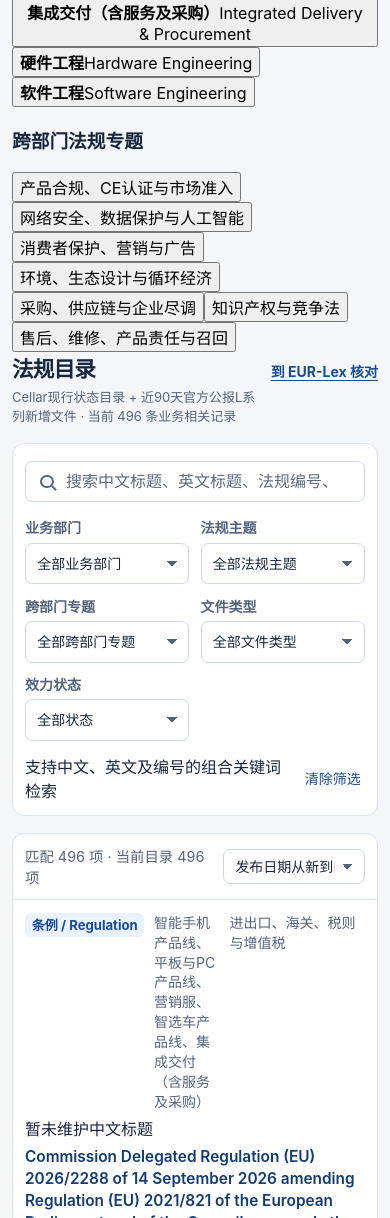
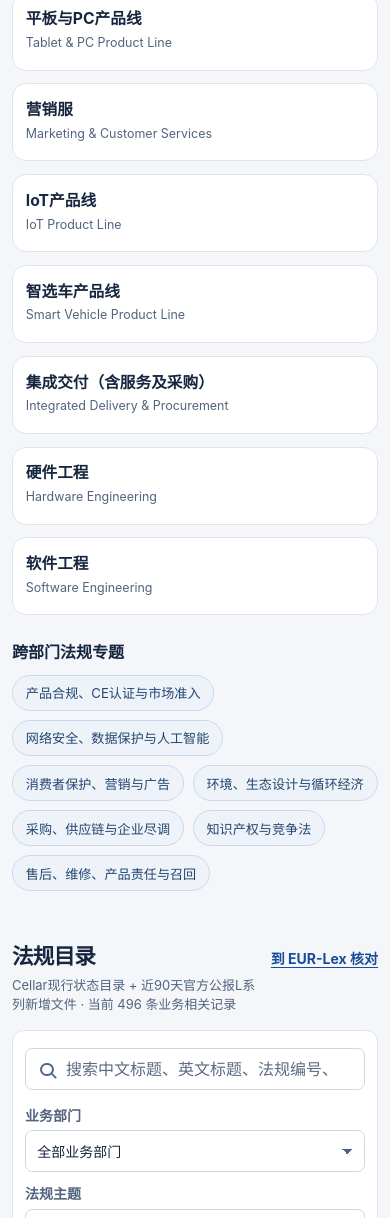
Before and after one commit to sukigao47/eu-law-tracker, a plain HTML site: page site/index.html in a window 390 px wide. Shown: the part 782-2000 px from the top of the page. Drawn offline with Linux system fonts and the light colour scheme.

Commit message:
Style department navigation and bilingual search results

```diff
--- a/site/styles.css
+++ b/site/styles.css
@@ -244,3 +244,36 @@ tbody tr:hover { background: #f6f9fd; }
   td:nth-child(4) { grid-row: 1; grid-column: 2; }
   td:nth-child(5) { grid-row: 1; grid-column: 3; }
 }
+
+
+/* Business taxonomy and bilingual catalogue */
+.eyebrow { margin:0 0 .65rem; color:#b9d0f0; font-size:.76rem; font-weight:750; letter-spacing:.13em; }
+.department-section { margin:2.5rem 0 3rem; }
+.department-grid { display:grid; grid-template-columns:repeat(3,minmax(0,1fr)); gap:.8rem; margin-top:1.2rem; }
+.department-card { display:flex; flex-direction:column; align-items:flex-start; gap:.35rem; min-height:86px; padding:1rem 1.1rem; border:1px solid var(--line); border-radius:14px; background:#fff; color:var(--ink); text-align:left; transition:border-color .15s,transform .15s,box-shadow .15s; }
+.department-card:hover { border-color:#8baedb; transform:translateY(-2px); box-shadow:0 8px 24px #17365b12; }
+.department-card strong { font-size:.98rem; }
+.department-card span { color:var(--muted); font-size:.78rem; }
+.crosscutting-wrap { margin-top:1.5rem; }
+.crosscutting-wrap h3 { margin:0 0 .7rem; font-size:1rem; }
+.crosscutting-list { display:flex; flex-wrap:wrap; gap:.55rem; }
+.cross-chip { padding:.48rem .8rem; border:1px solid #cbd8e8; border-radius:999px; background:#eef3fa; color:#23466f; font-size:.82rem; }
+.cross-chip:hover { border-color:#7e9fc9; background:#e3edf9; }
+.filter-fields { grid-template-columns:repeat(auto-fit,minmax(170px,1fr)); }
+.filter-hint { color:var(--muted); font-size:.82rem; align-self:center; }
+.table-scroll { width:100%; overflow-x:auto; }
+#result-table { min-width:1120px; }
+#result-table th,#result-table td { vertical-align:top; }
+.title-zh { min-width:190px; max-width:280px; font-weight:650; line-height:1.55; }
+.title-en { min-width:300px; max-width:440px; line-height:1.5; }
+.title-en .celex { display:block; margin-top:.28rem; }
+.topics { min-width:150px; max-width:230px; white-space:normal; line-height:1.5; }
+.coverage-note { margin:2rem 0 3rem; padding:1rem 1.2rem; border-left:3px solid #8baedb; background:#edf2f8; border-radius:0 10px 10px 0; color:#344b68; font-size:.88rem; line-height:1.65; }
+.coverage-note p { margin:.4rem 0 0; }
+@media (max-width:760px) {
+  .department-grid { grid-template-columns:repeat(2,minmax(0,1fr)); }
+  .department-card { min-height:78px; padding:.8rem; }
+}
+@media (max-width:440px) {
+  .department-grid { grid-template-columns:1fr; }
+}
```
